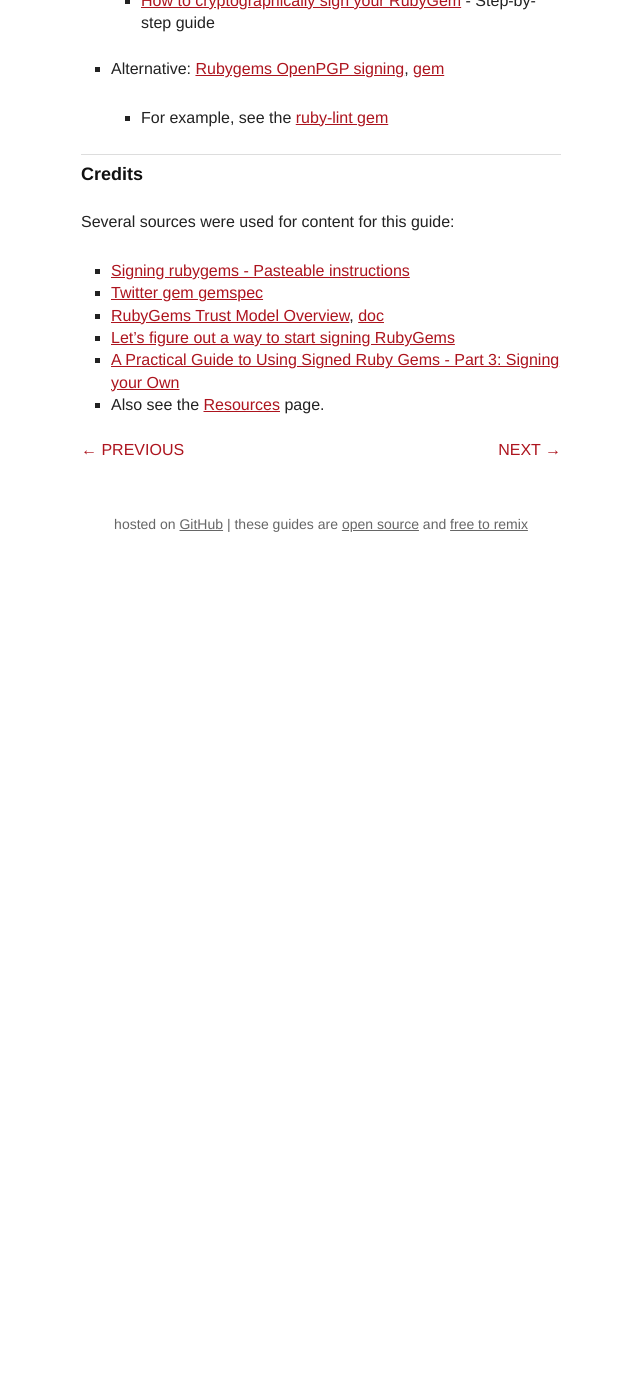
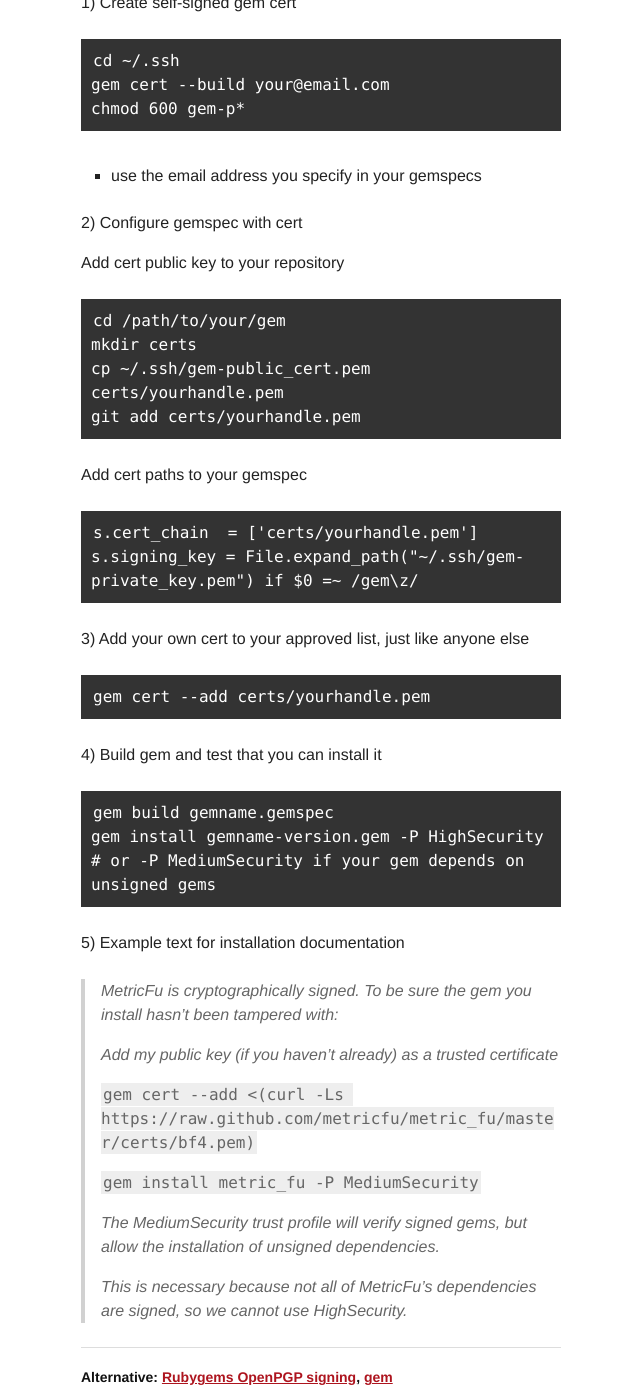
Before and after one commit to radar/guides, a Jekyll site: the page built from security.md, in a window 1280 px wide and 1400 px high, scrolled down 1450 px. Shown: the whole window, without its empty margins (319-959 px from the left). Built offline with Jekyll 4.4.1, drawn with Linux system fonts in a browser that asks for light colours; before the commit the page ends 2032 px from its top, so only the background shows below that; some of the changed text lies outside the part shown.

Commit message:
Expand gem security build/install instructions; add checksum

```diff
--- a/security.md
+++ b/security.md
@@ -49,19 +49,122 @@ Using Gems
 Building Gems
 -------
 
-* Official: `gem cert`
+### Official: `gem cert`
 
-  * [How to cryptographically sign your RubyGem](http://www.benjaminfleischer.com/2013/11/08/how-to-sign-your-rubygem-cert/) - Step-by-step guide
+To build:
 
-* Alternative: [Rubygems OpenPGP signing](https://web.archive.org/web/20130914152133/http://www.rubygems-openpgp-ca.org/), [gem](https://github.com/grant-olson/rubygems-openpgp)
+1) Create self-signed gem cert
 
-    * For example, see the [ruby-lint gem](https://github.com/YorickPeterse/ruby-lint/blob/0858d8f841/README.md#security)
+    cd ~/.ssh
+    gem cert --build your@email.com
+    chmod 600 gem-p*
+
+- use the email address you specify in your gemspecs
+
+2) Configure gemspec with cert
+
+Add cert public key to your repository
+
+    cd /path/to/your/gem
+    mkdir certs
+    cp ~/.ssh/gem-public_cert.pem certs/yourhandle.pem
+    git add certs/yourhandle.pem
+
+Add cert paths to your gemspec
+
+    s.cert_chain  = ['certs/yourhandle.pem']
+    s.signing_key = File.expand_path("~/.ssh/gem-private_key.pem") if $0 =~ /gem\z/
+
+3) Add your own cert to your approved list, just like anyone else
+
+    gem cert --add certs/yourhandle.pem
+
+4) Build gem and test that you can install it
+
+    gem build gemname.gemspec
+    gem install gemname-version.gem -P HighSecurity
+    # or -P MediumSecurity if your gem depends on unsigned gems
+
+5) Example text for installation documentation
+
+> MetricFu is cryptographically signed. To be sure the gem you install hasn't been tampered with:
+>
+> Add my public key (if you haven't already) as a trusted certificate
+>
+> `gem cert --add <(curl -Ls https://raw.github.com/metricfu/metric_fu/master/certs/bf4.pem)`
+>
+> `gem install metric_fu -P MediumSecurity`
+>
+> The MediumSecurity trust profile will verify signed gems, but allow the installation of unsigned dependencies.
+>
+> This is necessary because not all of MetricFu's dependencies are signed, so we cannot use HighSecurity.
+
+-------
+
+### Alternative: [Rubygems OpenPGP signing](https://web.archive.org/web/20130914152133/http://www.rubygems-openpgp-ca.org/), [gem](https://github.com/grant-olson/rubygems-openpgp)
+
+Required setup [rubygems-openpgpg-ca trust](https://github.com/grant-olson/rubygems-openpgp-ca.org/blob/master/public/blog/the-complete-guide-to-signing-the-certificate-authority-keys.html) authority:
+
+Assumes you've already generated a signing key with `gpg --gen-key`
+
+    $ gpg --keyserver pool.sks-keyservers.net --recv-keys 0xFDBA50FB
+    $ gpg --fingerprint --list-key 0xFDBA50FB
+    $ gpg --edit-key 0xFDBA50FB
+    gpg> tlsign
+      2 # Trust Fully
+      2 # Trust Fully
+      # hit enter for no domain
+      y # Really sign
+      # enter your gpg-key's password
+    gpg> quit
+      y # save changes
+    # Test
+    $ gpg --keyserver pool.sks-keyservers.net --recv-keys 0x6094090A
+    $ gpg --delete-key 0xE3B5806F
+    $ gem install openpgp_signed_hola --trust --get-key
+
+
+To build:
+
+    gem install rubygems-openpgp
+    gem build gemname.gemspec --sign
+    # or
+    gem sign pkg/gemname-version.gem
+
+To install:
+
+    The public key 3649F444 registered to "Yorick Peterse" using Email address yorickpeterse@gmail.com
+    $ gem install rubygems-openpgp
+    $ gem install ruby-lint --trust --get-key # trust implies verify
+    # or
+    $ gpg --recv-keys 3649F444
+    $ gem install ruby-lint --verify --trust
+
+------
+
+### Alternative: Include checksum of released gems in your repository
+
+For example, see the [ruby-lint gem](https://github.com/YorickPeterse/ruby-lint/blob/0858d8f841f604398f40ba3a40777d68c03a543b/task/checksum.rake).
+
+To build:
+
+    require 'digest/sha2'
+    gem_path = 'pkg/ruby-lint-0.9.1.gem'
+    checksum = Digest::SHA512.new.hexdigest(File.read(gem_path))
+    checksum_path = 'checksum/ruby-lint-0.9.1.gem.sha512'
+    File.open(checksum_path, 'w' ) {|f| f.write(checksum) }
+
+To verify:
+
+    gem fetch ruby-lint -v 0.9.1
+    ruby -rdigest/sha2 -e "puts Digest::SHA512.new.hexdigest(File.read('ruby-lint-0.9.1.gem'))
 
 Credits
 -------
 
 Several sources were used for content for this guide:
 
+* [How to cryptographically sign your RubyGem](http://www.benjaminfleischer.com/2013/11/08/how-to-sign-your-rubygem-cert/) - Step-by-step guide
 * [Signing rubygems - Pasteable instructions](http://developer.zendesk.com/blog/2013/02/03/signing-gems/)
 * [Twitter gem gemspec](https://github.com/sferik/twitter/blob/master/twitter.gemspec)
 * [RubyGems Trust Model Overview](https://github.com/rubygems-trust/rubygems.org/wiki/Overview), [doc](http://goo.gl/ybFIO)
```
